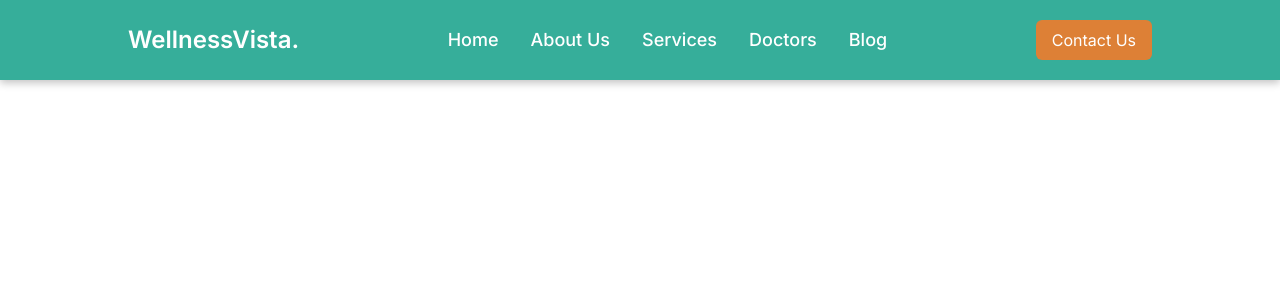
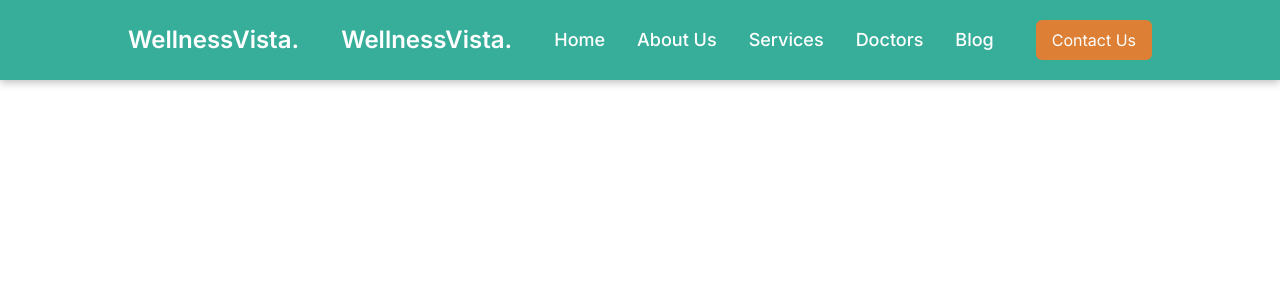
Before and after one commit to Ridwan-09/Wellness-Vista, a React (Vite) app: page / in a window 1280 px wide. Shown: the top 300 px of the page. Built offline with nearby package versions, Linux system fonts and the light colour scheme.

Commit message:
first commit

```diff
--- a/src/components/Navbar.jsx
+++ b/src/components/Navbar.jsx
@@ -1,5 +1,6 @@
 import React, { useState } from "react";
 import { Link } from 'react-scroll';
+import Button from "../layouts/Button";
 import { AiOutlineClose, AiOutlineMenu } from "react-icons/ai";
 import Contact from "../models/Contact";
 
@@ -29,6 +30,11 @@ const Navbar = () => {
             <div>
                 <div className=" flex flex-row justify-between p-5 md:px-32 px-5 bg-backgroundColor shadow-[rgba(0,_0,_0,_0.24)_0px_3px_8px]">
                     <div className=" flex flex-row items-center cursor-pointer">
+                        <Link to="home" spy={true} smooth={true} duration={500}>
+                            <h1 className=" text-2xl font-semibold">WellnessVista.</h1>
+                        </Link>
+                    </div>
+                    <div className=" hidden lg:flex flex-row items-center text-lg font-medium gap-8">
                         <Link
                             to="home"
                             spy={true}
```
Lines whose indentation alone changed are shown as unchanged.
